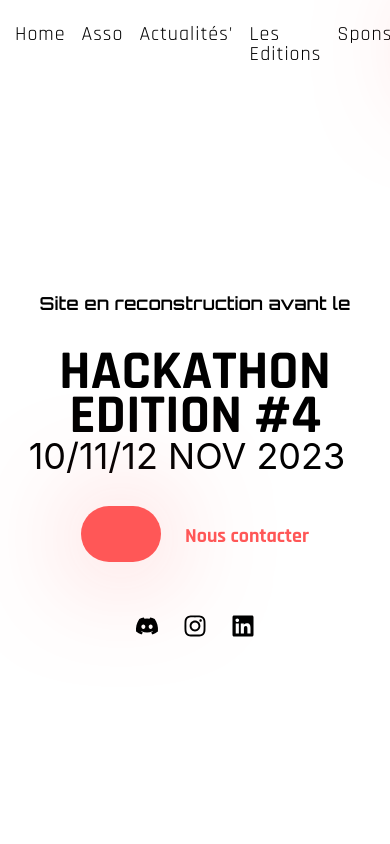
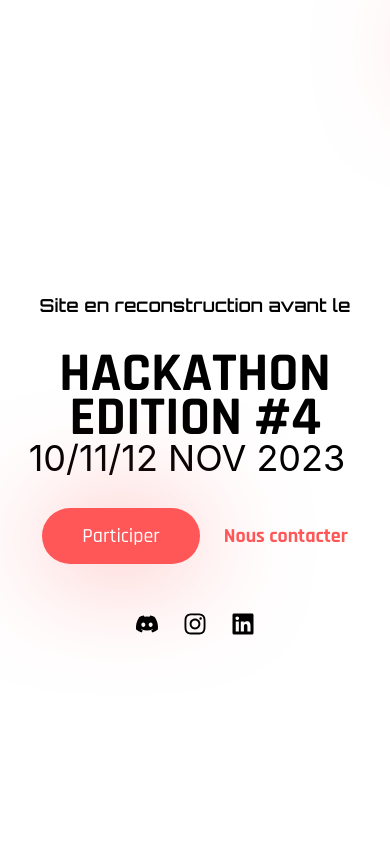
Before and after one commit to jeannemorin/ggh-website-rebuild, a React (Create React App) app: page / in a window 390 px wide. Shown: the top 844 px of the page. Built offline with nearby package versions, Linux system fonts and the light colour scheme; a web font is replaced by a local one.

Commit message:
edition done & events done

```diff
--- a/src/components/Archives.js
+++ b/src/components/Archives.js
@@ -6,7 +6,7 @@ import {motion } from 'framer-motion'
 import Events from './Editions/Events';
 import Header from './Header_Nav/HeaderTopTwoColors';
 import FooterSimple from './Footer/FooterSimple';
-import under_header from './Under_header';
+import UnderHeader from './Under_header';
 
 const hackathons=[
   {
@@ -52,8 +52,8 @@ const Archives = () => {
   return (
     <div>
         <Header />
-
-        <Events events={hackathons} title="Hackathons" description="Les Hackathons sont nos évènements phares depuis mai 2021 !"/>
+        <UnderHeader/>
+        <Events className="mt-8" events={hackathons} title="Hackathons" description="Les Hackathons sont nos évènements phares depuis mai 2021 !"/>
         <Events events={afterworks} title="Afterworks" description="Des afterworks pour découvrir des technologies et rencontrer des startups."/>
 
         <FooterSimple />
--- a/src/components/Header_Nav/HeaderTopTwoColors.js
+++ b/src/components/Header_Nav/HeaderTopTwoColors.js
@@ -24,7 +24,7 @@ const Header = () => {
 
                 <nav className={`${header ? 'text-primary' : 'text-primary'} flex gap-x-4 lg:gap-x-8
                 tracking-[1px] items-center text-[20px] ` }>
-                    <div className='sm:opacity-0 lg:opacity-100 flex gap-x-4 lg:gap-x-8'>
+                    <div className='invisible md:visible flex gap-x-4 lg:gap-x-8'>
                             <a href='/' className=' transition '> Home</a>
                             <a href='/about' className=' transition '>Asso</a>
                             <a href='/' className=' transition'> Actualités'</a>
--- a/src/components/Launching.js
+++ b/src/components/Launching.js
@@ -59,7 +59,7 @@ const Banner = () => {
             items-center mb-12 mx-auto lg:mx-0'
             >
 
-            <a href='https://www.helloasso.com/associations/gotta-go-hack/evenements/hackathon-gotta-go-hack-edition-2-2' ><button className='btn btn-lg'></button></a>
+            <a href='https://www.helloasso.com/associations/gotta-go-hack/evenements/hackathon-gotta-go-hack-edition-2-2' ><button className='btn btn-lg'>Participer</button></a>
             <Link to='contact' activeClass='active'
               smooth={true}
               spy={true} className='text-gradient btn-link cursor-pointer text-[20px]'>Nous contacter</Link>
```
